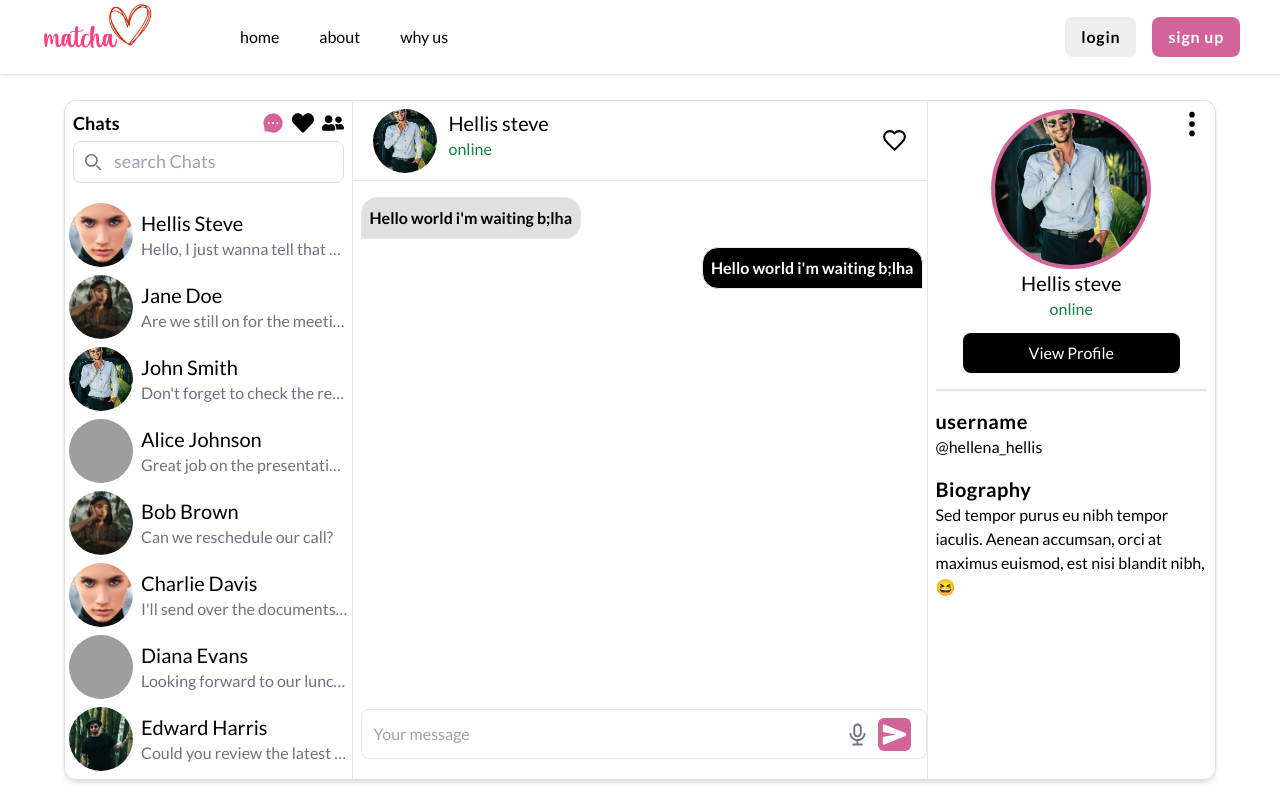
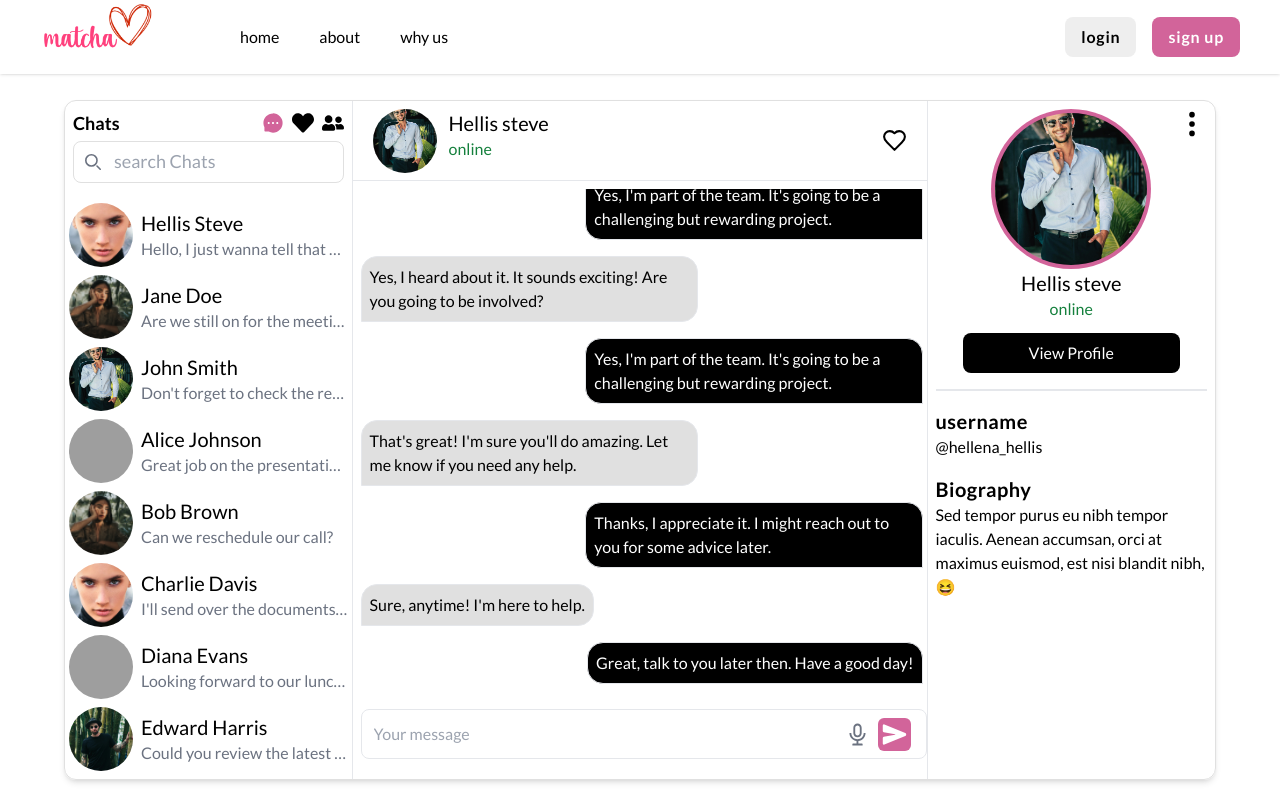
Before and after one commit to Stilram19/matcha, a React (Vite) app: page /chat in a window 1280 px wide. Built offline with nearby package versions, Linux system fonts and the light colour scheme; grey boxes are pictures that could not be loaded; the HTML template or start-up script is replaced by a standard one; a web font is replaced by a local one.

Commit message:
Chat box

```diff
--- a/src/components/chat/ChatBox.tsx
+++ b/src/components/chat/ChatBox.tsx
@@ -1,8 +1,9 @@
 import { AiOutlineAudio } from "react-icons/ai";
 import { IoSend } from "react-icons/io5";
 import { LuHeart } from "react-icons/lu"
+import { useEffect, useRef } from "react";
 import Message from "./Message";
-import { useEffect, useRef } from "react";
+import messages from "./messages.json"
 
 
 
@@ -34,8 +35,7 @@ const   ChatBox = () => {
             <div className="h-full w-full p-2 pr-0 overflow-hidden">
                 <div className="relative w-full h-full">
                     <div className="h-[92%] overflow-y-auto scrollbar">
-                        <Message isSender={false} />
-                        <Message ref={messagesEndRef} isSender={true} last={true} />
+                        {messages.map((message, index) => <Message key={index} {...message} ref={index == messages.length - 1 ? messagesEndRef : null} />)}
                     </div>
 
                     <div className="absolute bottom-3 w-full">
--- a/src/components/chat/Message.tsx
+++ b/src/components/chat/Message.tsx
@@ -2,6 +2,7 @@ import { forwardRef } from "react";
 
 type MessageProps = {
     isSender: boolean,
+    message: string,
     last?: boolean,
 }
 
@@ -10,9 +11,9 @@ const Message = forwardRef<HTMLDivElement, MessageProps>((props, ref) => {
     // const roundedClasses =
 
     return (
-        <div ref={ref} className={`my-2 mr-1 flex ${props.isSender ? 'justify-end' : 'justify-start'} ${props.last ? "mb-10" : ''}`}>
-            <div className={`h-min border p-2 max-w-[60%] rounded-t-2xl ${props.isSender ? 'rounded-bl-2xl bg-black text-white' : 'rounded-br-2xl bg-light-gray1'}  font-semibold break-words`}>
-                Hello world i'm waiting b;lha
+        <div ref={ref} className={`my-4 mr-1 flex ${props.isSender ? 'justify-end' : 'justify-start'} ${props.last ? "mb-10" : ''}`}>
+            <div className={`h-min border p-2 max-w-[60%] rounded-t-2xl ${props.isSender ? 'rounded-bl-2xl bg-black text-white' : 'rounded-br-2xl bg-light-gray1'}  break-words`}>
+                { props.message }
             </div>
         </div>
     )
--- /dev/null
+++ b/src/components/chat/messages.json
@@ -0,0 +1,57 @@
+[
+    {
+        "isSender": true,
+        "last": false,
+        "message": "Hello Brother, how are you?"
+    },
+    {
+        "isSender": false,
+        "last": false,
+        "message": "Hey! I'm doing well, thanks for asking. How about you?"
+    },
+    {
+        "isSender": true,
+        "last": false,
+        "message": "I'm good too, thanks. Did you hear about the new project at work?"
+    },
+    {
+        "isSender": false,
+        "last": false,
+        "message": "Yes, I heard about it. It sounds exciting! Are you going to be involved?"
+    },
+    {
+        "isSender": true,
+        "last": false,
+        "message": "Yes, I'm part of the team. It's going to be a challenging but rewarding project."
+    },
+    {
+        "isSender": false,
+        "last": false,
+        "message": "Yes, I heard about it. It sounds exciting! Are you going to be involved?"
+    },
+    {
+        "isSender": true,
+        "last": false,
+        "message": "Yes, I'm part of the team. It's going to be a challenging but rewarding project."
+    },
+    {
+        "isSender": false,
+        "last": false,
+        "message": "That's great! I'm sure you'll do amazing. Let me know if you need any help."
+    },
+    {
+        "isSender": true,
+        "last": false,
+        "message": "Thanks, I appreciate it. I might reach out to you for some advice later."
+    },
+    {
+        "isSender": false,
+        "last": false,
+        "message": "Sure, anytime! I'm here to help."
+    },
+    {
+        "isSender": true,
+        "last": true,
+        "message": "Great, talk to you later then. Have a good day!"
+    }
+]
```
